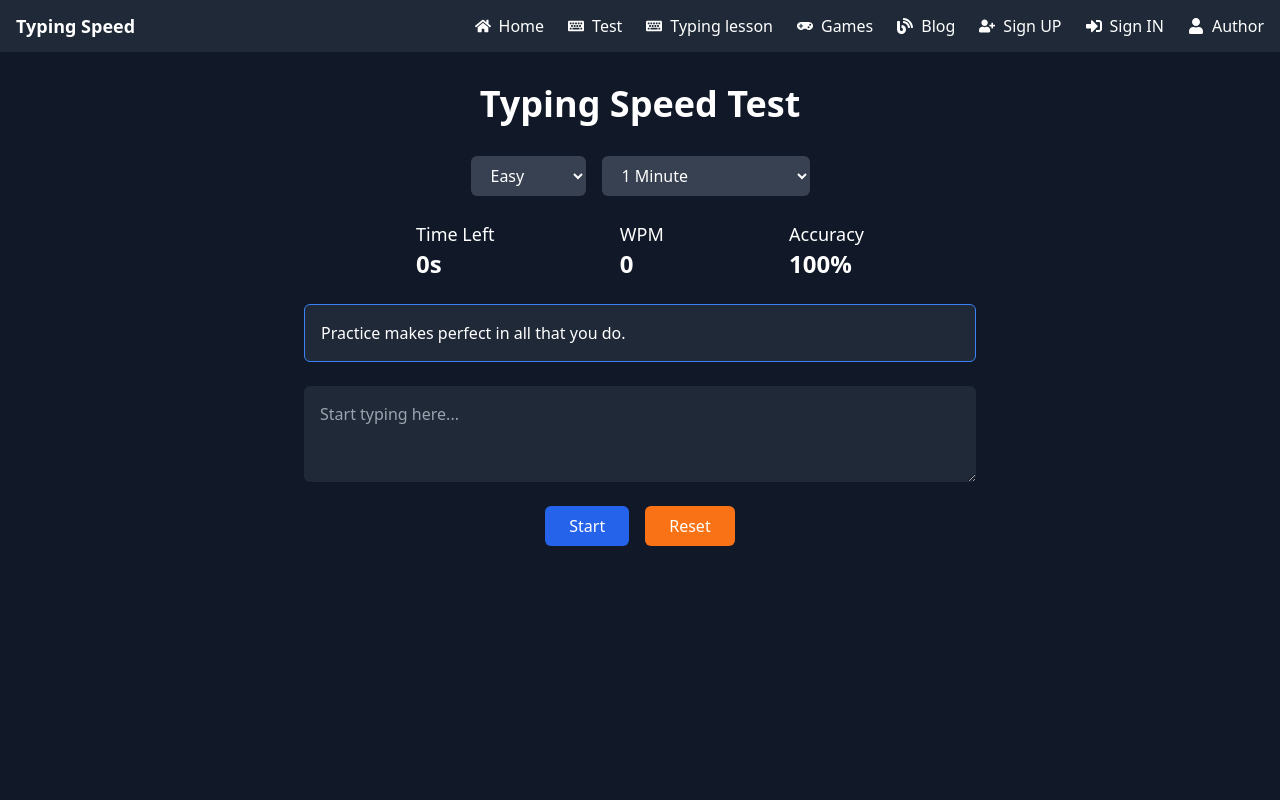
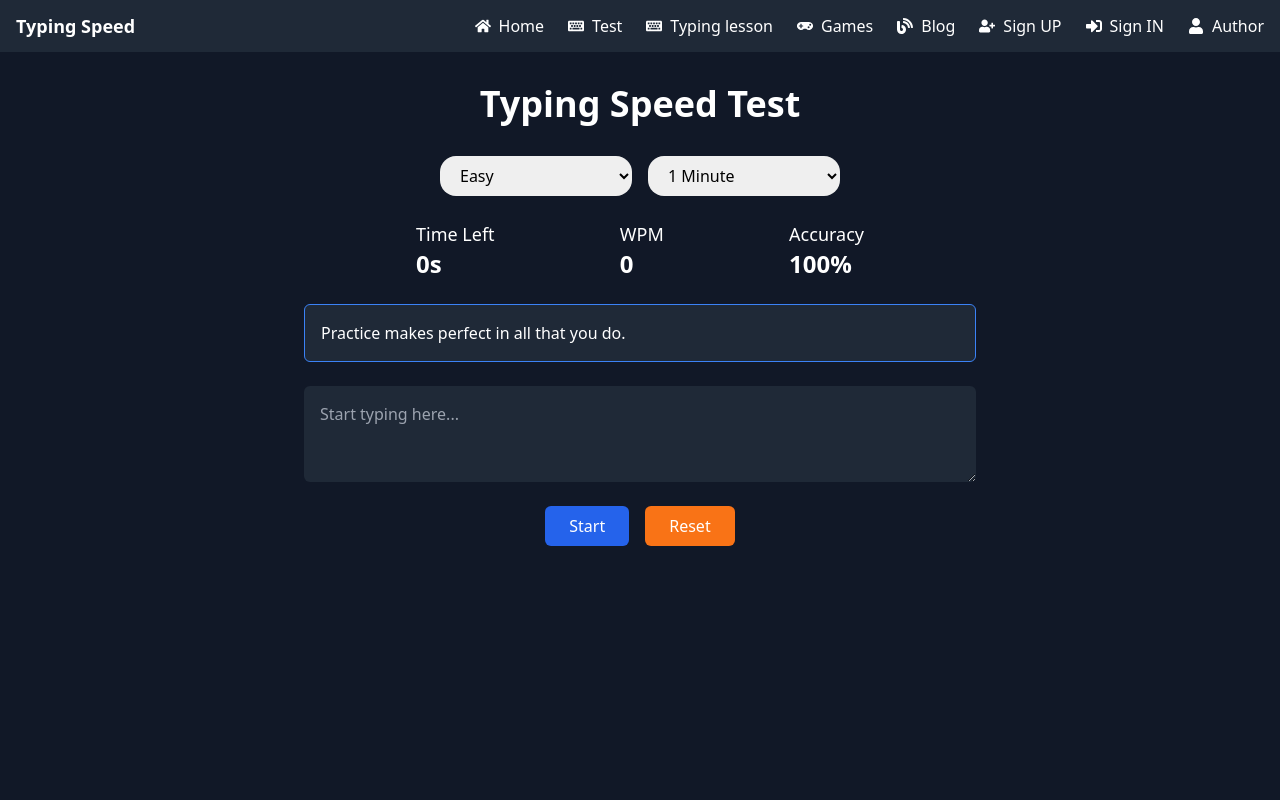
Before and after one commit to Joy-chandra-roy/typing-speed, a React (Vite) app: page / in a window 1280 px wide. Shown: the top 800 px of the page. Built offline with nearby package versions, Linux system fonts and the light colour scheme.

Commit message:
button style change

```diff
--- a/src/pages/Home/Home/Home.jsx
+++ b/src/pages/Home/Home/Home.jsx
@@ -114,7 +114,7 @@ const Home = () => {
         <select
           value={difficulty}
           onChange={(e) => setDifficulty(e.target.value)}
-          className="px-4 py-2 text-white bg-gray-700 rounded-md"
+          className="w-48 px-4 py-2 text-black rounded-2xl bg-white-700"
         >
           <option value="Easy">Easy</option>
           <option value="Medium">Medium</option>
@@ -125,7 +125,7 @@ const Home = () => {
         <select
           value={timeLimit}
           onChange={(e) => setTimeLimit(Number(e.target.value))}
-          className="px-4 py-2 text-white bg-gray-700 rounded-md"
+          className="w-48 px-4 py-2 text-black rounded-2xl bg-white-700"
         >
           <option value={30}>30 Seconds</option>
           <option value={60}>1 Minute</option>
```
